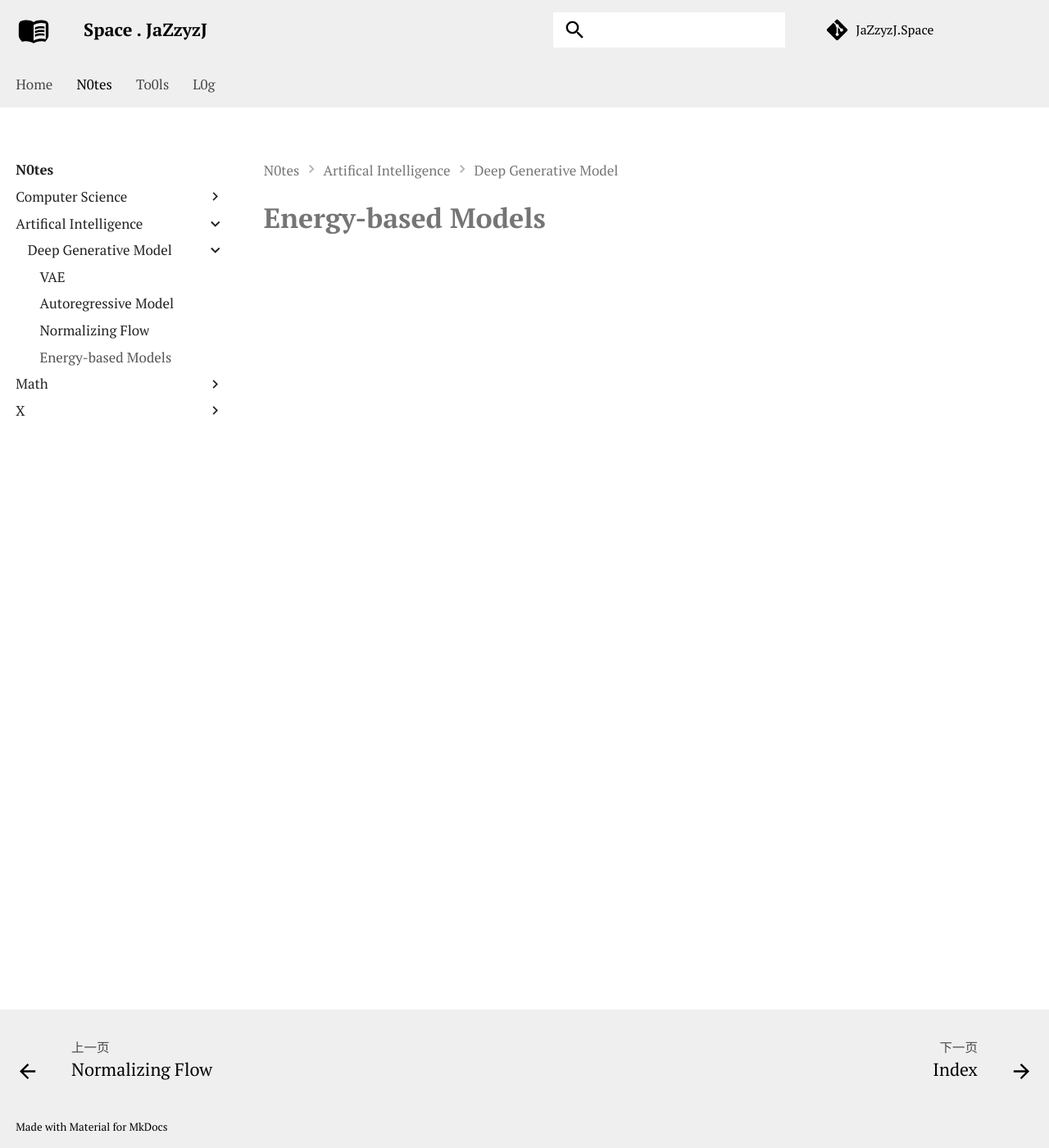
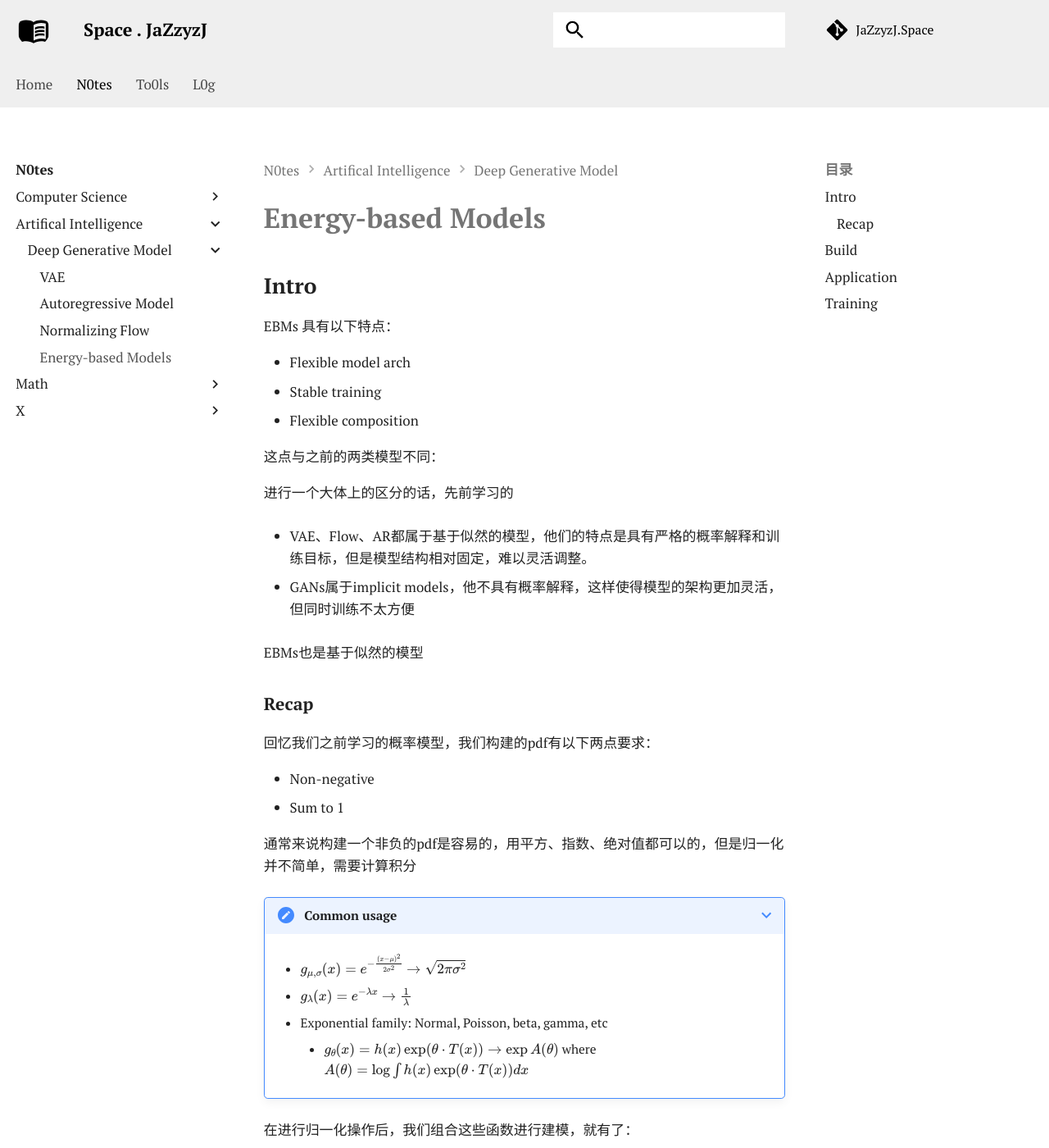
Before and after one commit to JazZyzJ/JazZyzJ.github.io, an MkDocs documentation site: the page built from docs/notes/ai/dgm/energy.md, in a window 1280 px wide and 1400 px high. Shown: the whole window at 82% size. Built offline with MkDocs 1.6.1 and Material for MkDocs 9.7.7, drawn with Linux system fonts in a browser that asks for light colours; some web fonts are replaced; comment, search, counter and statistics services are not loaded; some of the changed text lies outside the part shown.

Commit message:
Update Energy based model

```diff
--- a/docs/notes/ai/dgm/energy.md
+++ b/docs/notes/ai/dgm/energy.md
@@ -1 +1,129 @@
+---
+comment: true
+---
+
+
 # Energy-based Models
+
+
+## Intro
+
+EBMs 具有以下特点：
+
+- Flexible model arch
+- Stable training
+- Flexible composition
+
+这点与之前的两类模型不同：
+
+进行一个大体上的区分的话，先前学习的
+
+- VAE、Flow、AR都属于基于似然的模型，他们的特点是具有严格的概率解释和训练目标，但是模型结构相对固定，难以灵活调整。
+
+- GANs属于implicit models，他不具有概率解释，这样使得模型的架构更加灵活，但同时训练不太方便
+
+EBMs也是基于似然的模型
+
+### Recap
+
+回忆我们之前学习的概率模型，我们构建的pdf有以下两点要求：
+
+- Non-negative
+- Sum to 1
+
+通常来说构建一个非负的pdf是容易的，用平方、指数、绝对值都可以的，但是归一化并不简单，需要计算积分
+
+???+ note "Common usage"
+
+    - $g_{\mu, \sigma}(x) = e^{-\frac{(x-\mu)^2}{2\sigma^2}} \rightarrow \sqrt{2\pi\sigma^2}$
+
+    - $g_{\lambda}(x) = e^{-\lambda x} \rightarrow \frac{1}{\lambda}$
+
+    - Exponential family: Normal, Poisson, beta, gamma, etc
+        - $g_{\theta}(x) = h(x) \exp(\theta \cdot T(x)) \rightarrow \exp{A(\theta)}$ where $A(\theta) = \log \int h(x) \exp(\theta \cdot T(x)) dx$
+
+在进行归一化操作后，我们组合这些函数进行建模，就有了：
+
+<div align="center" >
+    <img src="/../../../../assets/pics/ai/dgm/energy/e1.png" style="width: 90%;">
+    </div>
+
+可以看到这些模型都是将normalization constant确定为1，而在EBMs中，我们不仅不会控制这个常数，甚至不会精确算出来它
+
+## Build
+
+$$
+p_{\theta}(x) = \frac{1}{Z(\theta)} e^{f_\theta(x)}
+$$
+
+$Z(\theta) = \int e^{f_\theta(x)} dx$ is called the **Partition Function**
+
+可以看到我们使用了指数形式，有以下原因：
+
+- 可以捕获巨大的概率变化，并且一般是使用log-probability
+- 很多的概率分布都是指数族的
+- 满足一些物理定律
+    - 实际上energy这个名字的来源就是物理学（最大熵、热二定律），在这里就是指$-f_\theta(x)$
+
+
+
+**Pros:** extreme flexibility(any function $f_\theta$ can be used)
+
+**Cons:**
+
+- Z如果难以计算，那么sampling就很难进行
+- No feature learning
+- Curse of dimensionality
+
+
+
+## Application
+
+虽然进行单个样本的采样很难，但是对于两个样本点的比较会比较容易，因为做比值后，Z就约去了：
+
+$$
+\frac{p_\theta(x)}{p_\theta(x')} = exp(f_\theta(x) - f_\theta(x'))
+$$
+
+<div align="center" >
+    <img src="/../../../../assets/pics/ai/dgm/energy/e2.png" style="width: 90%;">
+    </div>
+
+
+## Training
+
+在前面的内容中我们讨论了EBMs的定义，以及利用EBMs进行两个样本点比较，但这是建立在已经有一个训练好的EBM基础上，现在我们的问题是如何训练一个EBM，也就是maximize $p_\theta(x)$
+
+一个直观的感受就是，对于这样的分数，如果我们能增大分子，减小分母，那么分数值就会增大，这就是 **Contrastive Divergence**
+
+$$
+\max_\theta \nabla_\theta (f_\theta(x_{train}) - f_\theta(x_{sample}))
+$$
+
+??? quote "Prove"
+
+    <div align="center" >
+    <img src="/../../../../assets/pics/ai/dgm/energy/e3.png" style="width: 90%;">
+    </div>
+
+    最后的那步近似就是sample的MC近似
+
+现在的问题来到我们应该如何sample：
+
+因为我们没有办法计算$Z$，所以还是采取比较的思想：
+
+!!! tip "Markov Chain Monte Carlo (MCMC) 方法"
+
+    $$
+    \begin{aligned}
+    &\textbf{1. Initialize } x^0 \text{ randomly, } t = 0 \\
+    &\textbf{2. Let } x' = x^t + \text{noise} \\
+    &\quad \begin{cases}
+    \text{If } f_\theta(x') > f_\theta(x^t), & \text{let } x^{t+1} = x' \\
+    \text{Else} & \text{let } x^{t+1} = x' \text{ with probability } \exp(f_\theta(x') - f_\theta(x^t))
+    \end{cases} \\
+    &\textbf{3. Go to step 2}
+    \end{aligned}
+    $$
+
+这有点像模拟退火，为了避免停留在一个local，我们参考了一一个概率选择那个较差的sample
```
Also changed, not shown: docs/assets/pics/ai/dgm/energy/e1.png (added), docs/assets/pics/ai/dgm/energy/e2.png (added), docs/assets/pics/ai/dgm/energy/e3.png (added).
